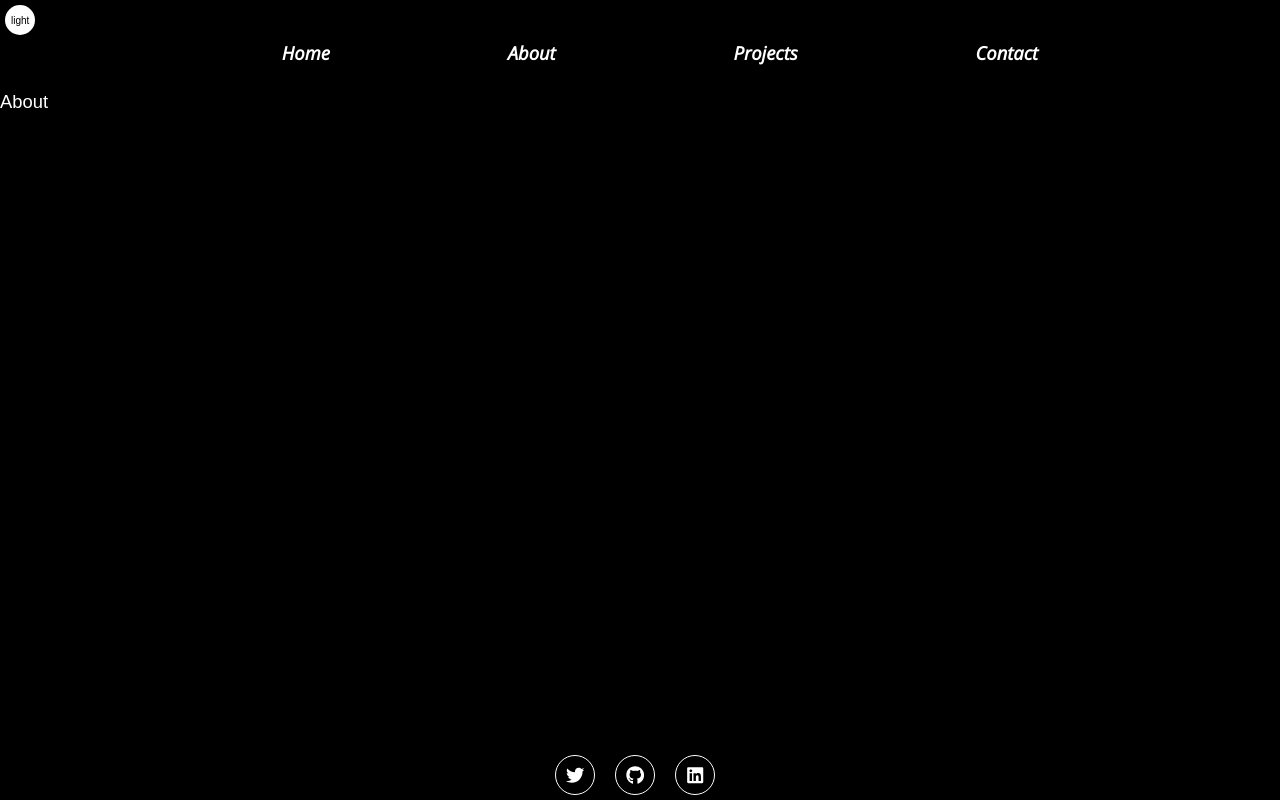
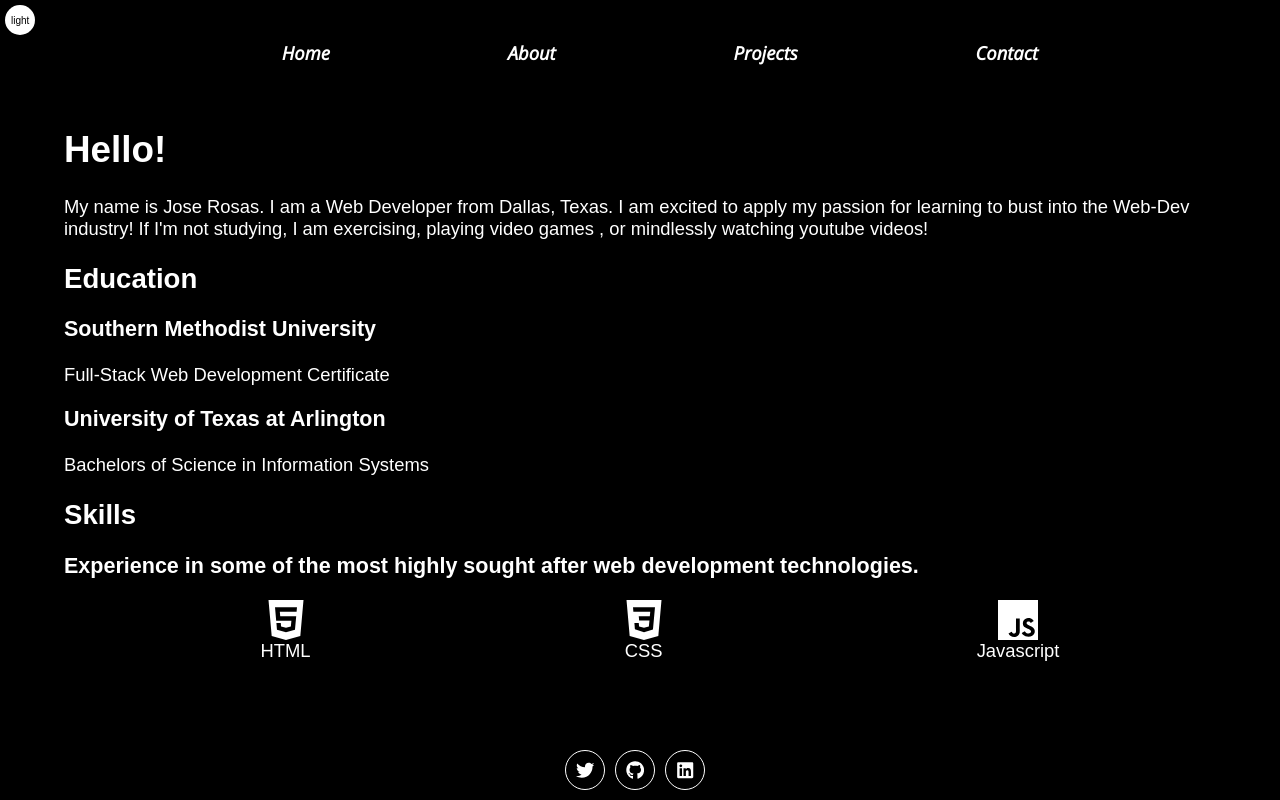
Before and after one commit to josejrrosas/React-Portfolio, a React (Create React App) app: page /about in a window 1280 px wide. Built offline with nearby package versions, Linux system fonts and the light colour scheme; the HTML template or start-up script is replaced by a standard one.

Commit message:
started about page

```diff
--- a/src/Pages/About.js
+++ b/src/Pages/About.js
@@ -1,9 +1,54 @@
-import React from 'react'
+import React from "react";
+import { StyledAbout, Logos } from "../Components/styles/About.styled";
+import { SiHtml5, SiCss3, SiJavascript } from "react-icons/si";
 
 const About = () => {
   return (
-    <div>About</div>
-  )
-}
+    <StyledAbout>
+      <div id="about">
+        <h1>Hello!</h1>
+        <p>
+          My name is Jose Rosas. I am a Web Developer from Dallas, Texas. I am
+          excited to apply my passion for learning to bust into the Web-Dev
+          industry! If I'm not studying, I am exercising, playing video games ,
+          or mindlessly watching youtube videos!
+        </p>
+      </div>
 
-export default About
+      <div id="education">
+        <h2>Education</h2>
+        <h3>Southern Methodist University</h3>
+        <p>Full-Stack Web Development Certificate</p>
+
+        <h3>University of Texas at Arlington</h3>
+        <p>Bachelors of Science in Information Systems</p>
+      </div>
+
+      <div id="skills">
+        <h2>Skills</h2>
+        <h3>
+          Experience in some of the most highly sought after web development
+          technologies.
+        </h3>
+        <Logos>
+          <ul id="logos">
+            <li>
+              <SiHtml5 />
+              <p>HTML</p>
+            </li>
+            <li>
+              <SiCss3 />
+              <p>CSS</p>
+            </li>
+            <li>
+              <SiJavascript />
+              <p>Javascript</p>
+            </li>
+          </ul>
+        </Logos>
+      </div>
+    </StyledAbout>
+  );
+};
+
+export default About;
--- a/src/components/Footer.js
+++ b/src/components/Footer.js
@@ -6,7 +6,6 @@ const Footer = () => {
   return (
     <StyledFooter>
       <StyledSocialIcons>
-        <div>
           <li>
             <a href="https://twitter.com/JoseRosas_Jr">
               <FaTwitter />
@@ -22,7 +21,6 @@ const Footer = () => {
               <FaLinkedin />
             </a>
           </li>
-        </div>
       </StyledSocialIcons>
     </StyledFooter>
   );
--- /dev/null
+++ b/src/components/styles/About.styled.js
@@ -0,0 +1,34 @@
+import styled from "styled-components";
+
+export const StyledAbout = styled.div`
+  margin: 5%;
+
+  ul {
+    list-style: none;
+    display:flex;
+  }
+
+  #skills {
+    margin-bottom: 10%;
+  }
+`;
+
+export const Logos = styled.div`
+  li {
+    display: flex;
+    flex-direction: column;
+    align-items: center;
+    justify-content: center;
+    margin: auto;
+    width: min-content;
+  }
+
+  svg {
+    height: 40px;
+    width: 40px;
+  }
+
+  p {
+    margin: auto;
+  }
+`;
--- a/src/components/styles/Footer.styled.js
+++ b/src/components/styles/Footer.styled.js
@@ -1,22 +1,22 @@
 import styled from "styled-components";
 
 export const StyledFooter = styled.footer`
-  position: absolute;
+  position: fixed;
   bottom: 0;
   width: 100%;
+  height: auto;
 `;
 
 export const StyledSocialIcons = styled.div`
-  div {
     display: flex;
     flex-direction: row;
     align-items: center;
     justify-content: center;
-  }
+
 
   li {
     list-style: none;
-    margin:5px;
+    padding:0px;
   }
 
   a {
@@ -27,6 +27,7 @@ export const StyledSocialIcons = styled.div`
     align-items: center;
     justify-content: center;
     margin-right: 10px;
+    margin-bottom:10px;
     height: 40px;
     width: 40px;
     text-decoration: none;
```
